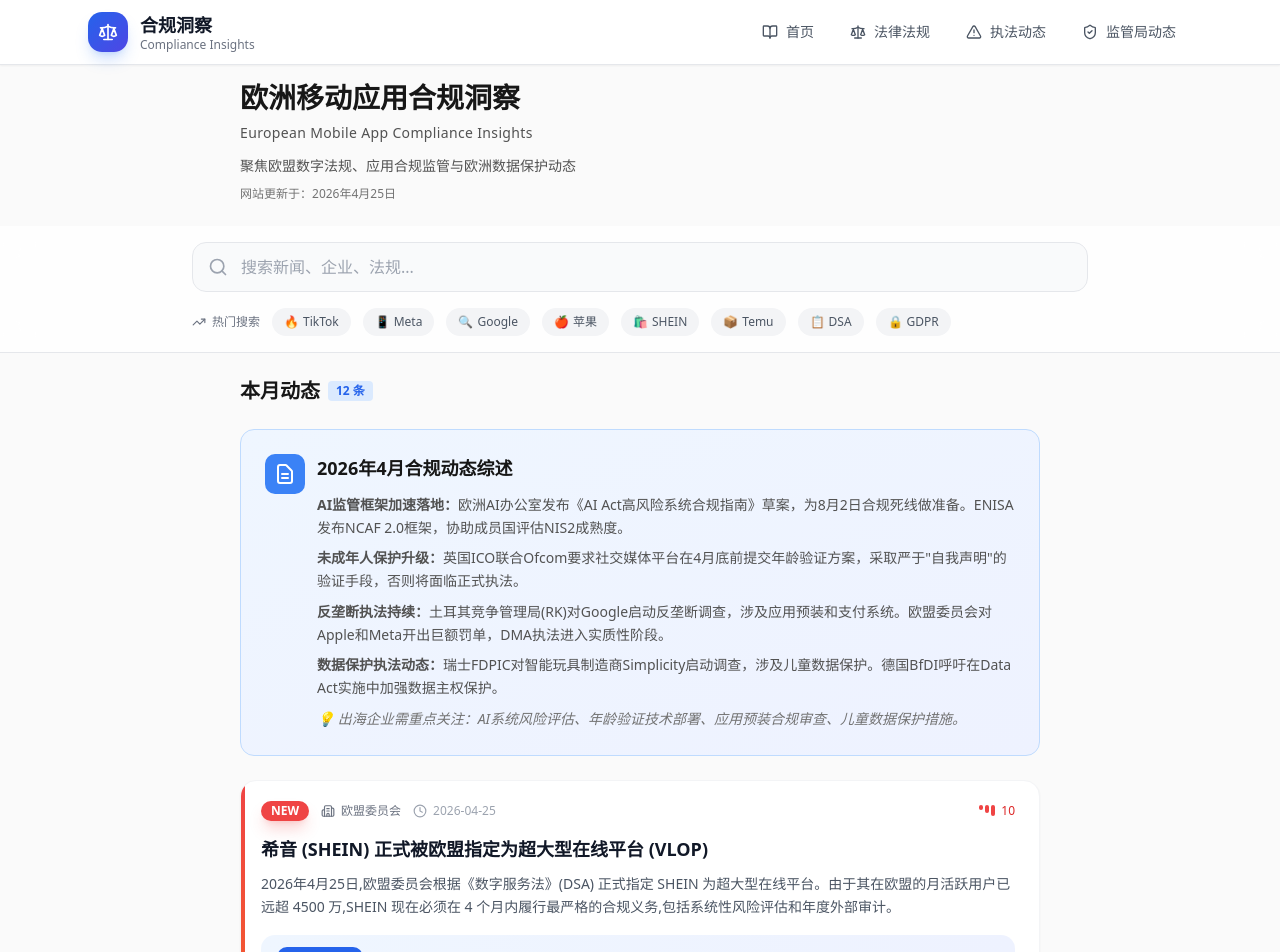
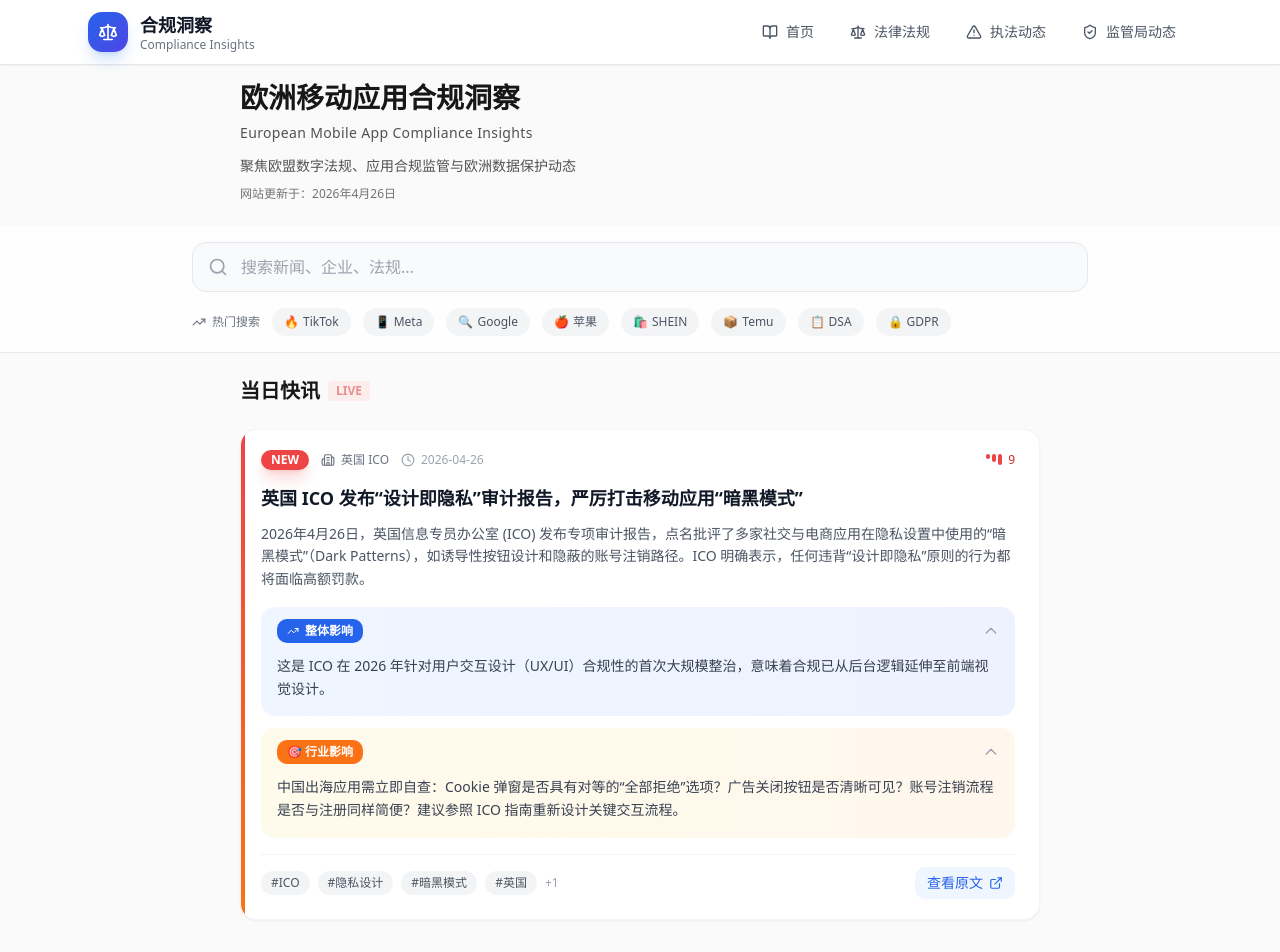
Before and after one commit to lbook820-gif/aspgcminsight, a React (Vite) app: page /#/ in a window 1280 px wide. Shown: the top 952 px of the page. Built offline with nearby package versions, Linux system fonts and the light colour scheme.

Commit message:
feat: daily update 2026-04-26 - UK ICO dark patterns audit & restore Daily Briefing

```diff
--- a/src/pages/DPAs.tsx
+++ b/src/pages/DPAs.tsx
@@ -4,6 +4,22 @@ import NewsCard from '@/components/NewsCard';
 import type { NewsItem } from '@/types';
 
 const dpaUpdates: NewsItem[] = [
+  {
+    id: 'dpa-uk-002',
+    source: 'UK ICO (英国信息专员办公室)',
+    date: '2026-04-26',
+    heat: 9,
+    title: '英国 ICO 发布“设计即隐私”审计报告，严厉打击移动应用“暗黑模式”',
+    summary:
+      '2026年4月26日，英国 ICO 发布报告批评部分移动应用利用“暗黑模式”诱导用户同意数据收集。报告强调，交互设计必须遵循“默认隐私”原则，否则将面临正式执法行动。',
+    overallImpact:
+      'ICO 正在将监管重点转向用户交互设计，这对所有面向英国用户的应用提出了新的 UI 合规要求。',
+    industryImpact:
+      '开发者需审计其 Cookie 弹窗和注销流程，确保没有任何诱导性设计。',
+    tags: ['ICO', '隐私设计', '暗黑模式', '英国'],
+    link: 'https://ico.org.uk/about-the-ico/media-centre/news-and-blogs/',
+    isNew: true,
+  },
   // ==================== 欧盟级别机构 ====================
   {
     id: 'dpa-eu-001',
--- a/src/pages/Home.tsx
+++ b/src/pages/Home.tsx
@@ -8,6 +8,22 @@ import type { NewsItem, DynamicCard } from '@/types';
 // 合规新闻数据库 - 近一年内大厂和中企合规新闻(已验证原文链接)
 const allNews: NewsItem[] = [
   // ==================== 2026年新闻 ====================
+  {
+    id: '2026-021',
+    source: '英国 ICO',
+    date: '2026-04-26',
+    heat: 9,
+    title: '英国 ICO 发布“设计即隐私”审计报告，严厉打击移动应用“暗黑模式”',
+    summary:
+      '2026年4月26日，英国信息专员办公室 (ICO) 发布专项审计报告，点名批评了多家社交与电商应用在隐私设置中使用的“暗黑模式”（Dark Patterns），如诱导性按钮设计和隐蔽的账号注销路径。ICO 明确表示，任何违背“设计即隐私”原则的行为都将面临高额罚款。',
+    overallImpact:
+      '这是 ICO 在 2026 年针对用户交互设计（UX/UI）合规性的首次大规模整治，意味着合规已从后台逻辑延伸至前端视觉设计。',
+    industryImpact:
+      '中国出海应用需立即自查：Cookie 弹窗是否具有对等的“全部拒绝”选项？广告关闭按钮是否清晰可见？账号注销流程是否与注册同样简便？建议参照 ICO 指南重新设计关键交互流程。',
+    tags: ['ICO', '隐私设计', '暗黑模式', '英国', '合规审计'],
+    link: 'https://ico.org.uk/about-the-ico/media-centre/news-and-blogs/',
+    isNew: true,
+  },
   {
     id: '2026-020',
     source: '欧洲议会',
@@ -704,6 +720,10 @@ export default function Home() {
     return [...filtered].sort((a, b) => b.date.localeCompare(a.date));
   }, [searchKeyword]);
 
+  // 当日快讯逻辑
+  const today = '2026-04-26';
+  const newsToday = filteredNews.filter(n => n.date === today);
+
   // 本月动态逻辑
   const currentDate = new Date();
   const currentYear = currentDate.getFullYear();
@@ -721,13 +741,37 @@ export default function Home() {
         title="欧洲移动应用合规洞察"
         subtitle="European Mobile App Compliance Insights"
         description="聚焦欧盟数字法规、应用合规监管与欧洲数据保护动态"
-        updateDate="2026年4月25日"
+        updateDate="2026年4月26日"
       />
 
       <SearchSection
         searchValue={searchKeyword}
         onSearchChange={setSearchKeyword}
       />
+
+      {/* 当日快讯版块 */}
+      <section className="bg-[#fafafa] px-6 py-6 pb-2">
+        <div className="max-w-[800px] mx-auto">
+          <div className="flex items-center gap-2 mb-6">
+            <h2 className="text-xl font-bold text-[#171717]">当日快讯</h2>
+            <span className="px-2 py-0.5 rounded bg-red-100 text-red-600 text-xs font-bold animate-pulse">
+              LIVE
+            </span>
+          </div>
+
+          {newsToday.length > 0 ? (
+            <div className="flex flex-col gap-6">
+              {newsToday.map((news) => (
+                <NewsCard key={news.id} news={news} />
+              ))}
+            </div>
+          ) : (
+            <div className="bg-white border border-dashed border-[#e5e5e5] rounded-xl py-8 text-center">
+              <p className="text-[#737373] text-sm">今日暂无新增合规快讯</p>
+            </div>
+          )}
+        </div>
+      </section>
 
       {/* 本月动态版块 */}
       <section className="bg-[#fafafa] px-6 py-6">
```
Also changed, not shown: 5 other files (tests, documents, lock files or other folders).
